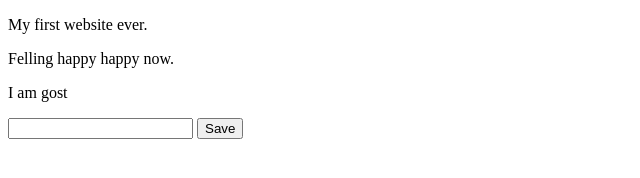
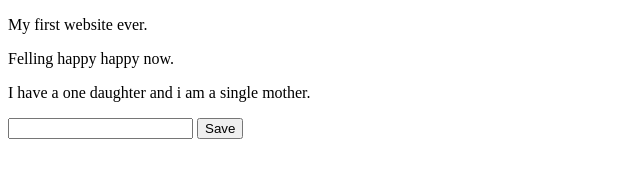
Before and after one commit to Nurjahaniqra/My_firstgitProject, a plain HTML site: page index.html in a window 1280 px wide. Shown: the whole page, without its empty margins (0-640 px from the left). Drawn offline with Linux system fonts and the light colour scheme.

Commit message:
thirdcommit

```diff
--- a/index.html
+++ b/index.html
@@ -9,7 +9,7 @@
   <body>
     <p>My first website ever.</p>
     <p>Felling happy happy now.</p>
-    <p>I am gost</p>
+    <p>I have a one daughter and i am a single mother.</p>
     <input type="text" name="name" />
     <button>Save</button>
   </body>
```
